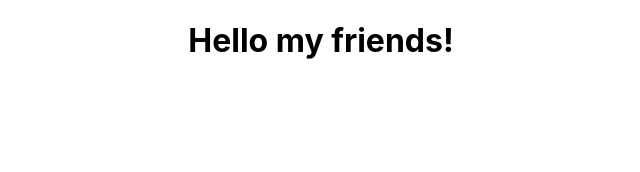
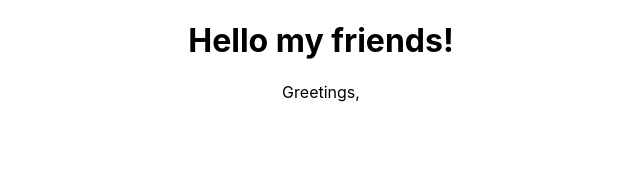
Before and after one commit to Deodate/Twinview-Apartment, a React (Create React App) app in the folder twinview/: page / in a window 1280 px wide. Shown: the top 172 px of the page, without its empty margins (319-959 px from the left). Built offline with nearby package versions, Linux system fonts and the light colour scheme.

Commit message:
Progress

```diff
--- a/twinview/src/App.js
+++ b/twinview/src/App.js
@@ -5,6 +5,7 @@ function App() {
   return (
     <div className="App">
       <h1>Hello my friends!</h1>
+      <p>Greetings,</p>
     </div>
   );
 }
```
